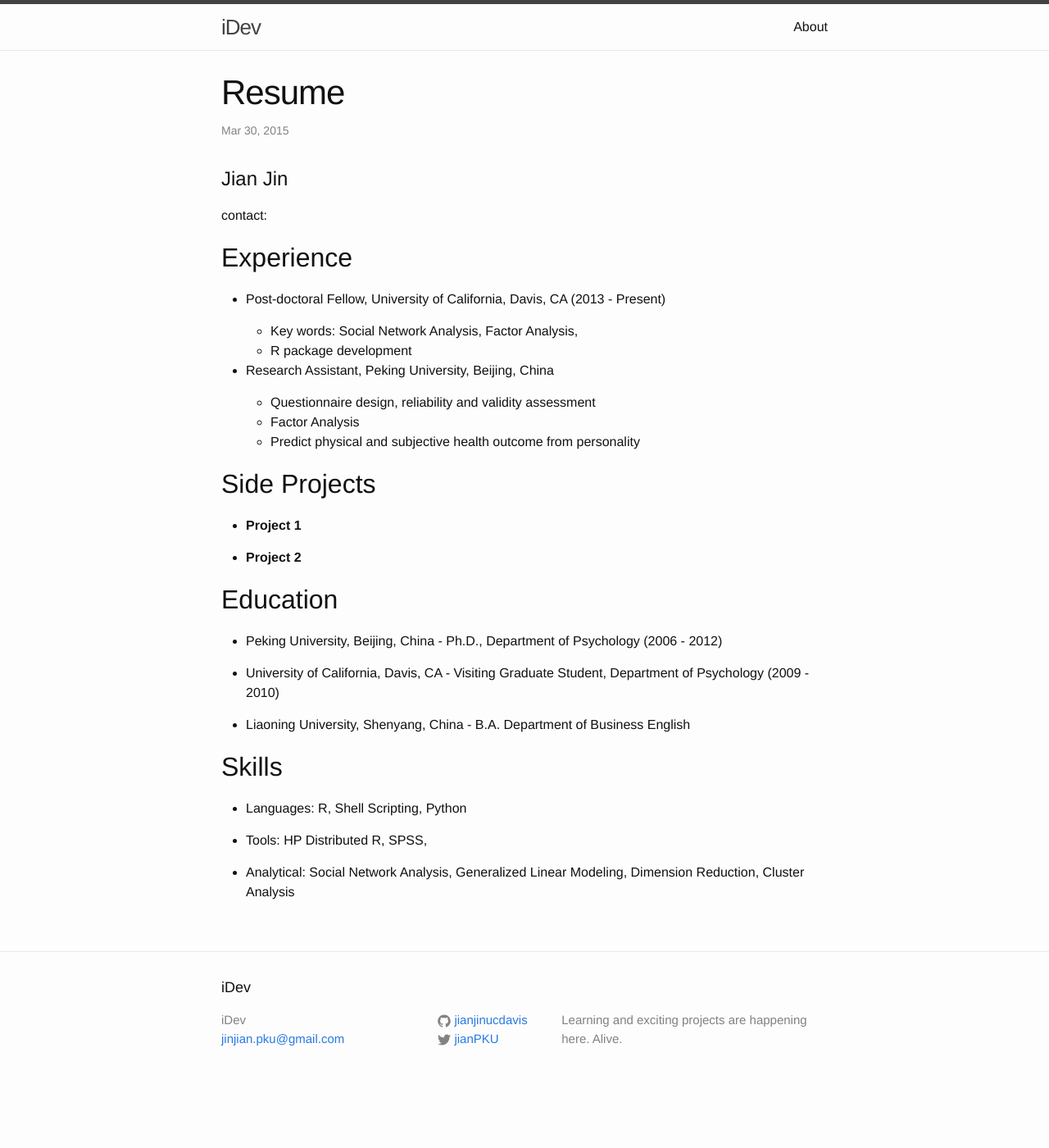
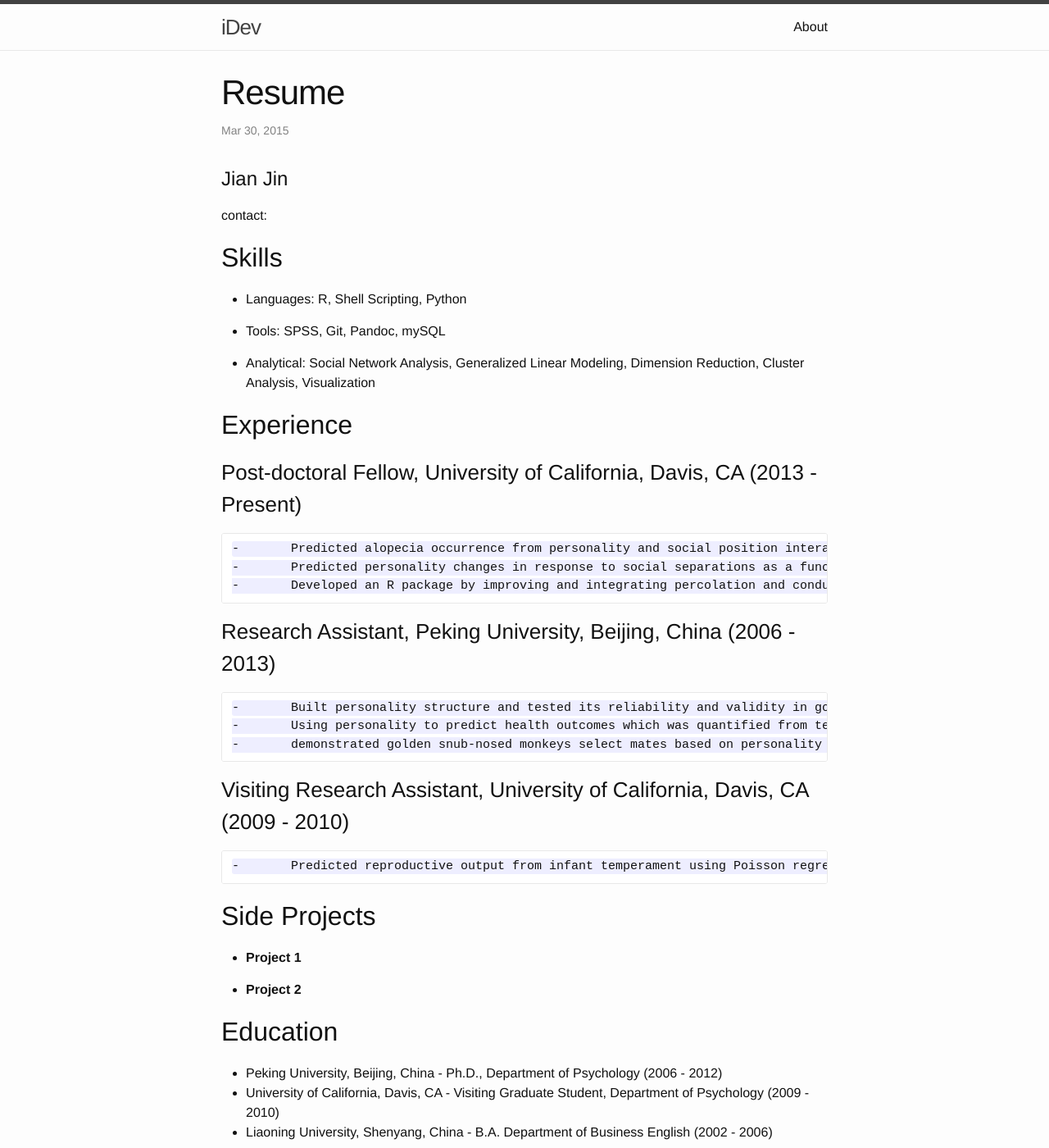
Before and after one commit to imteazs/jianjinucdavis.github.io, a Jekyll site: the page built from _posts/2015-03-30-Resume.md, in a window 1280 px wide and 1400 px high. Shown: the whole window at 82% size. Built offline with Jekyll 4.4.1, drawn with Linux system fonts in a browser that asks for light colours.

Commit message:
updating resume

```diff
--- a/_posts/2015-03-30-Resume.md
+++ b/_posts/2015-03-30-Resume.md
@@ -9,44 +9,40 @@ Jian Jin
 ===============
 contact:
 
+##	Skills
 
-Experience
------------
+*   Languages: R, Shell Scripting, Python
 
-*   Post-doctoral Fellow, University of California, Davis, CA (2013 - Present)
+*   Tools: SPSS, Git, Pandoc, mySQL
 
-	-	Key words: Social Network Analysis, Factor Analysis,
-	-	R package development
+*	Analytical: Social Network Analysis, Generalized Linear Modeling, Dimension Reduction, Cluster Analysis, Visualization
+
+##	Experience
+
+###   Post-doctoral Fellow, University of California, Davis, CA (2013 - Present)
+
+	-	Predicted alopecia occurrence from personality and social position interaction using generalized linear models and social network analysis, highlighting the role of socio-psychological factors in development of alopecia.
+	-	Predicted personality changes in response to social separations as a function of social relationships and social role using GLMs and social network analysis in R, providing insights on protective mechanisms against social separations.
+	-	Developed an R package by improving and integrating percolation and conductance functions to find dominance rank and uncertainty, broadly adopted by scientists in primate study.
 
 
-*   Research Assistant, Peking University, Beijing, China
+###   Research Assistant, Peking University, Beijing, China (2006 - 2013)
 
-	-	Questionnaire design, reliability and validity assessment
-	-	Factor Analysis
-	- 	Predict physical and subjective health outcome from personality
+	-	Built personality structure and tested its reliability and validity in golden snub-nosed monkeys
+	-	Using personality to predict health outcomes which was quantified from text records of health examination and illness treatment using linear regression in R
+	-	demonstrated golden snub-nosed monkeys select mates based on personality using sexual selection behavioral data and personality measurements
 
-Side Projects
---------------
+###	  Visiting Research Assistant, University of California, Davis, CA (2009 - 2010)
+	-	Predicted reproductive output from infant temperament using Poisson regression in R
+
+##	Side Projects
 
 * **Project 1**
 
 * **Project 2**
 
-Education
----------
+##	Education
 
 *   Peking University, Beijing, China - Ph.D., Department of Psychology (2006 - 2012)
-
 *	University of California, Davis, CA - Visiting Graduate Student, Department of Psychology (2009 - 2010)
-
-*	Liaoning University, Shenyang, China - B.A. Department of Business English
-
-
-Skills
-------
-
-*   Languages: R, Shell Scripting, Python
-
-*   Tools: HP Distributed R, SPSS,
-
-*	Analytical: Social Network Analysis, Generalized Linear Modeling, Dimension Reduction, Cluster Analysis
+*	Liaoning University, Shenyang, China - B.A. Department of Business English (2002 - 2006)
```
Also changed, not shown: 1 other file.
